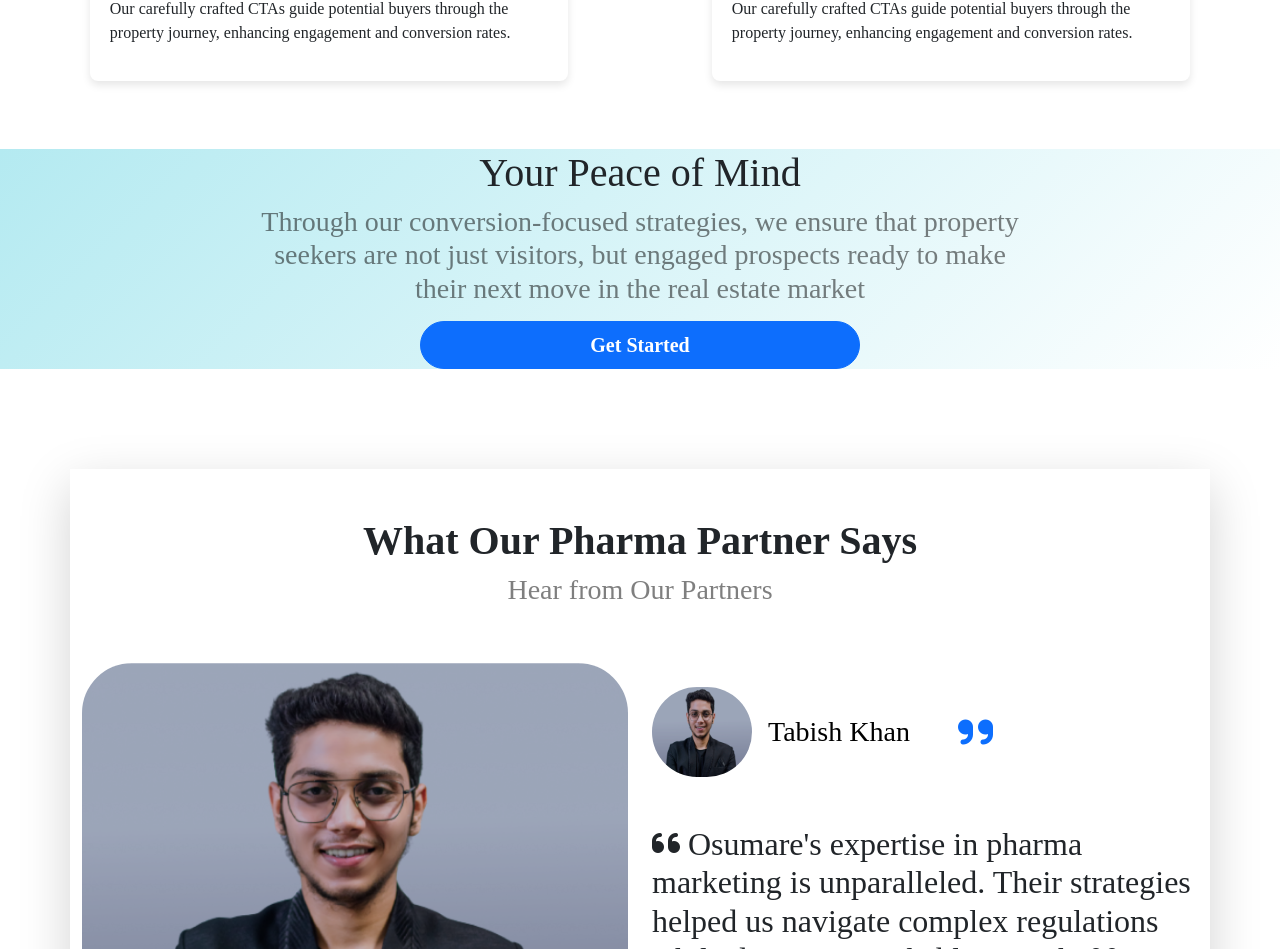
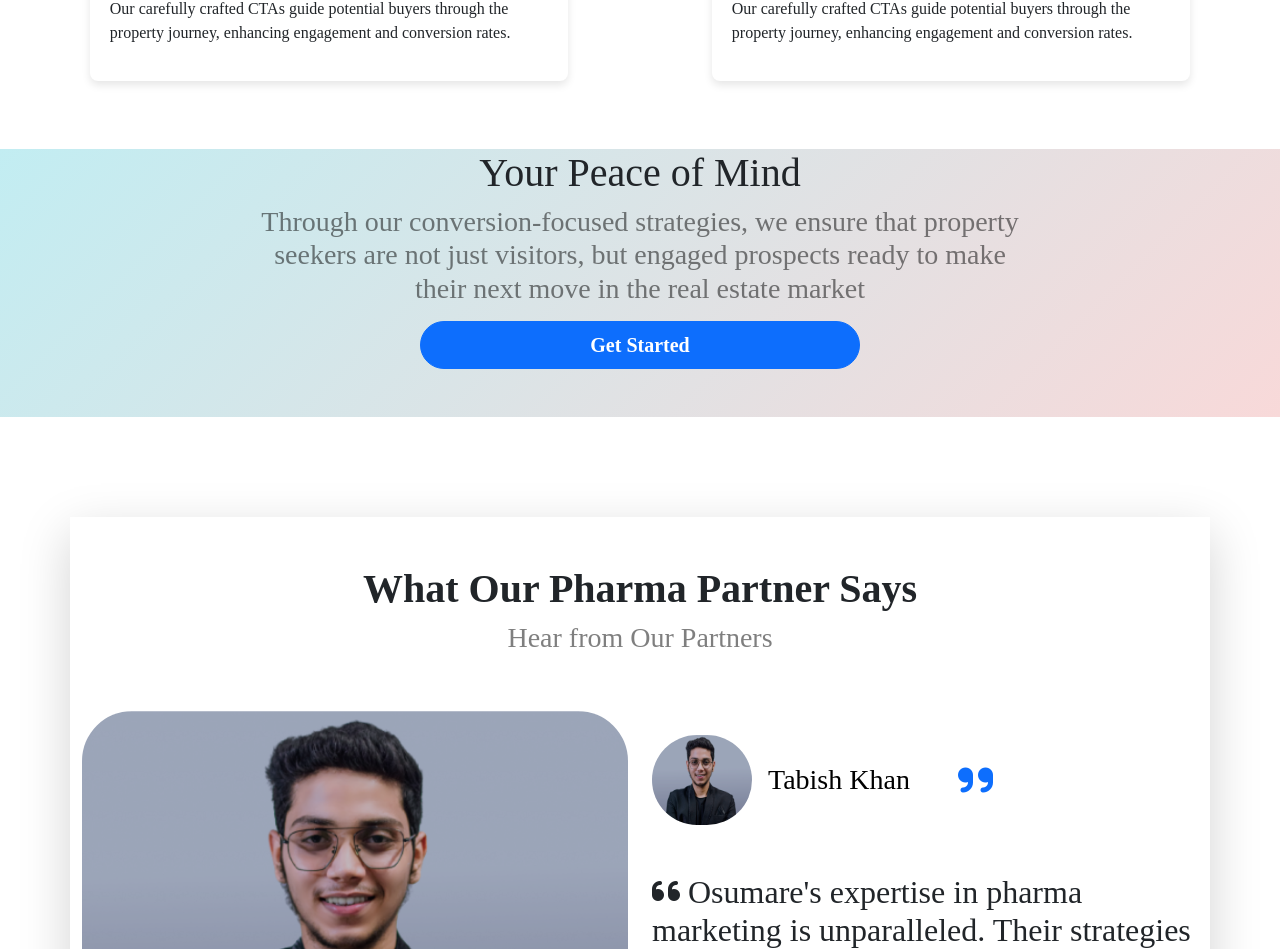
Before and after one commit to eshwar-xlsx/Osumare_Assesment, a React (Create React App) app: page / in a window 1280 px wide. Shown: the part 5970-6919 px from the top of the page. Built offline with nearby package versions, Linux system fonts and the light colour scheme.

Commit message:
gradient done!

```diff
--- a/src/Components/Peace_of_Mind/Peace_Of_Mind.jsx
+++ b/src/Components/Peace_of_Mind/Peace_Of_Mind.jsx
@@ -7,7 +7,7 @@ const Peace_Of_Mind = () => {
         className="container-fluid text-center mt-5"
         style={{
           background:
-            "linear-gradient(135deg,rgb(180, 234, 241),rgb(255, 255, 255))",
+            "linear-gradient(135deg,rgb(194, 237, 242),rgb(248, 217, 217))",
         }}
       >
         <h1>Your Peace of Mind</h1>
@@ -17,7 +17,7 @@ const Peace_Of_Mind = () => {
         </h3>
         <div className="col-md-12 d-flex justify-content-center mt-3">
             <button
-              className="btn btn-primary fw-bold w-50 btn-lg"
+              className="btn btn-primary fw-bold w-50 btn-lg mb-5"
               style={{
                 borderRadius: "50px",
               }}
```
